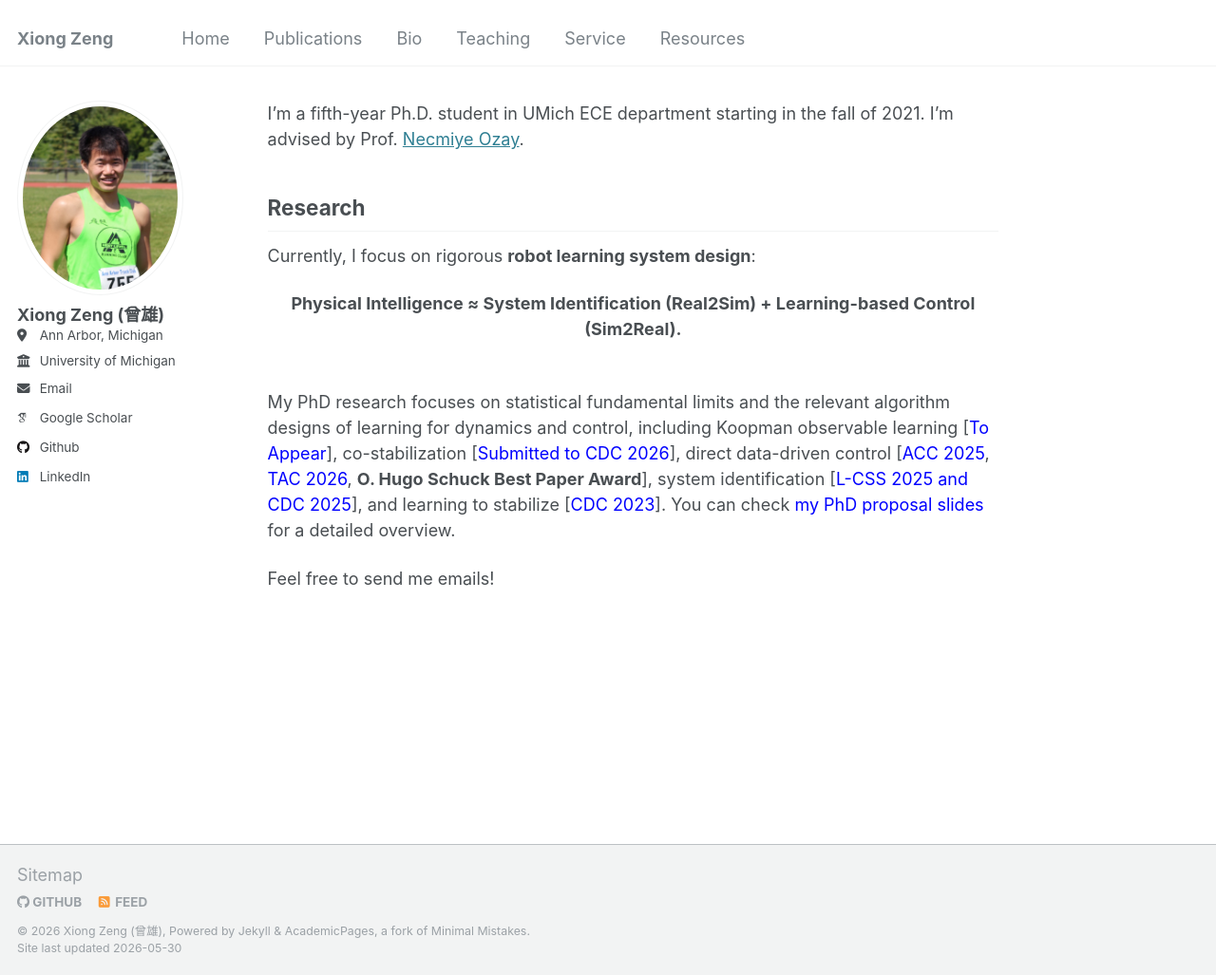
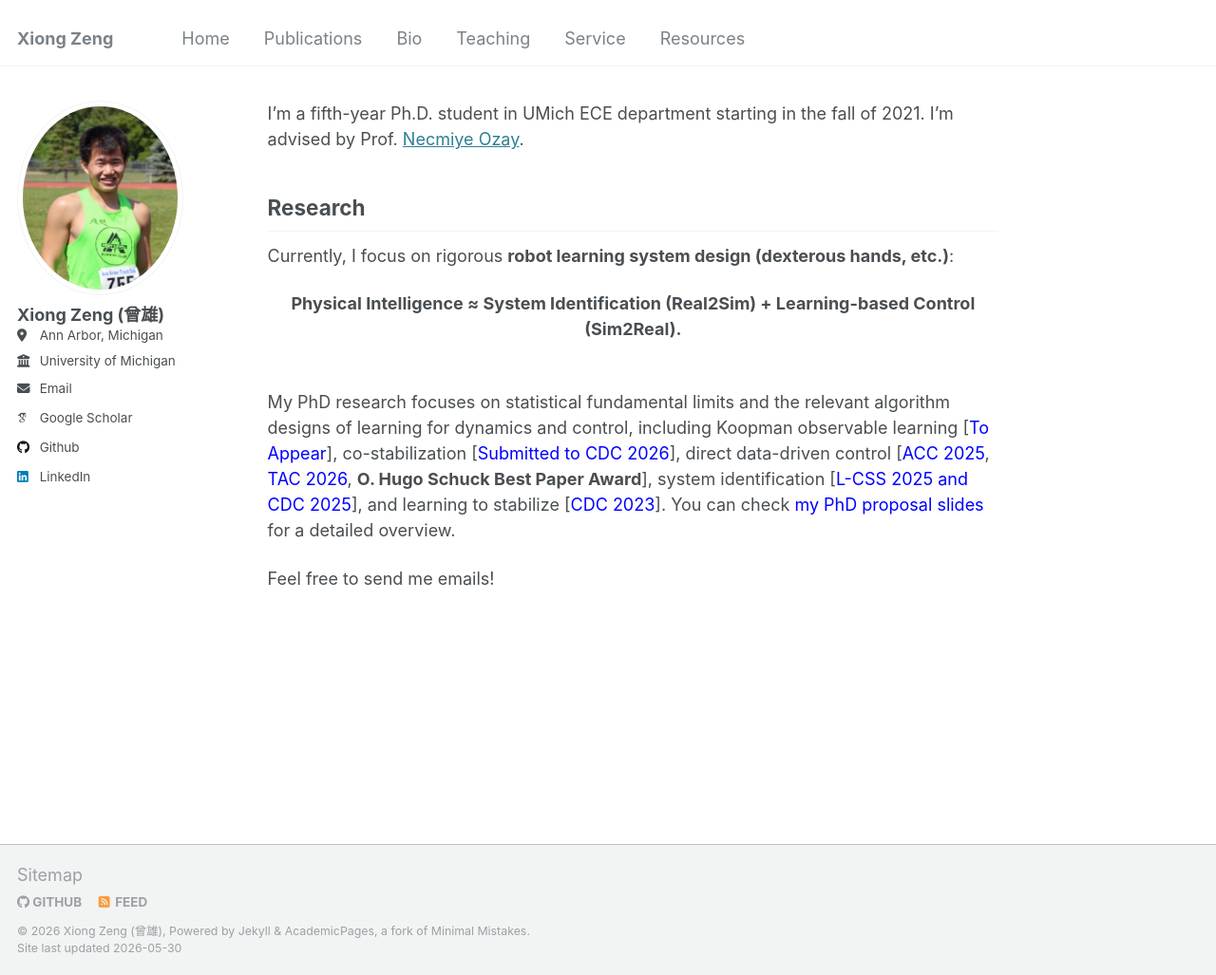
Before and after one commit to zengxiong111/zengxiong.github.io, a Jekyll site: the page built from _pages/about.md, in a window 1280 px wide and 1027 px high. Shown: the whole window at 95% size. Built offline with Jekyll 4.4.1, drawn with Linux system fonts in a browser that asks for light colours; some web fonts are replaced.

Commit message:
Update about.md

```diff
--- a/_pages/about.md
+++ b/_pages/about.md
@@ -10,7 +10,7 @@ I'm a fifth-year Ph.D. student in UMich ECE department starting in the fall of 2
 
 ## Research
 
-Currently, I focus on rigorous **robot learning system design**:
+Currently, I focus on rigorous **robot learning system design (dexterous hands, etc.)**:
 
 <div align="center"><strong>
 Physical Intelligence ≈ System Identification (Real2Sim) + Learning-based Control (Sim2Real).
```
